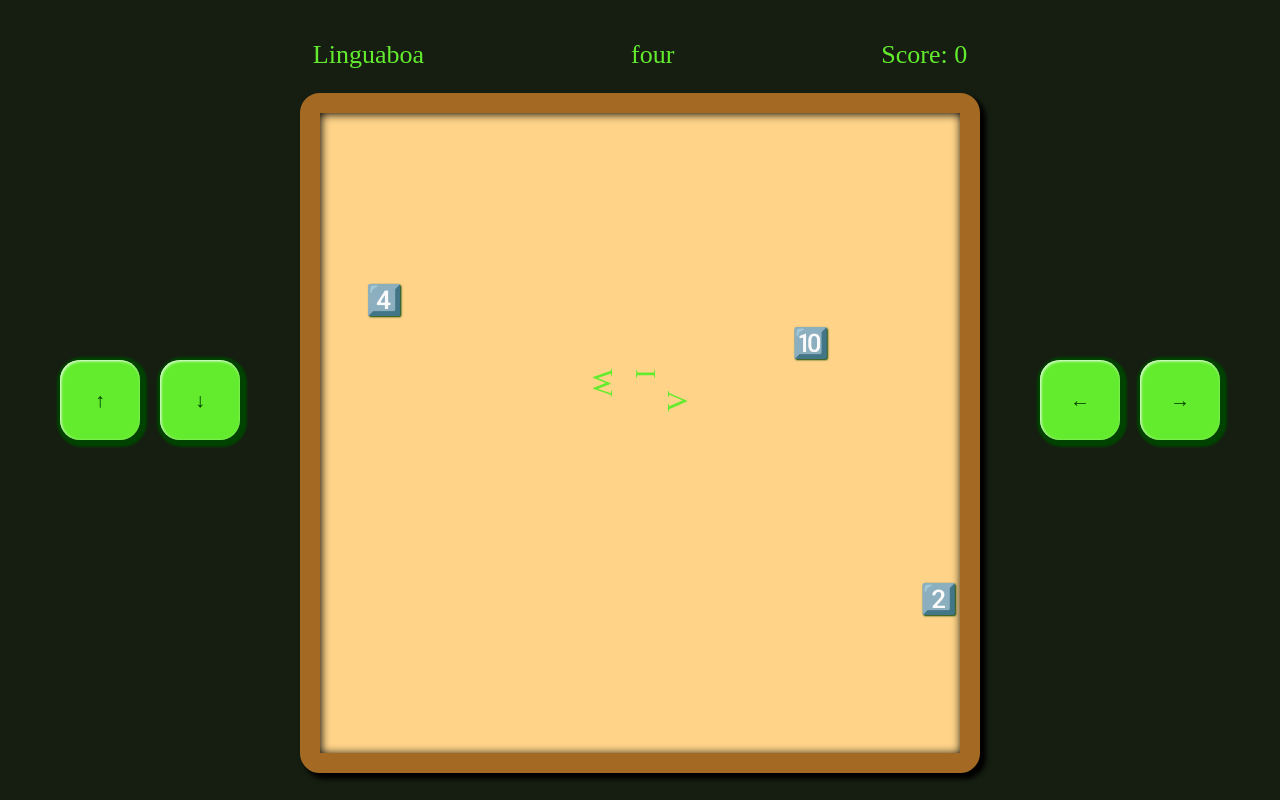
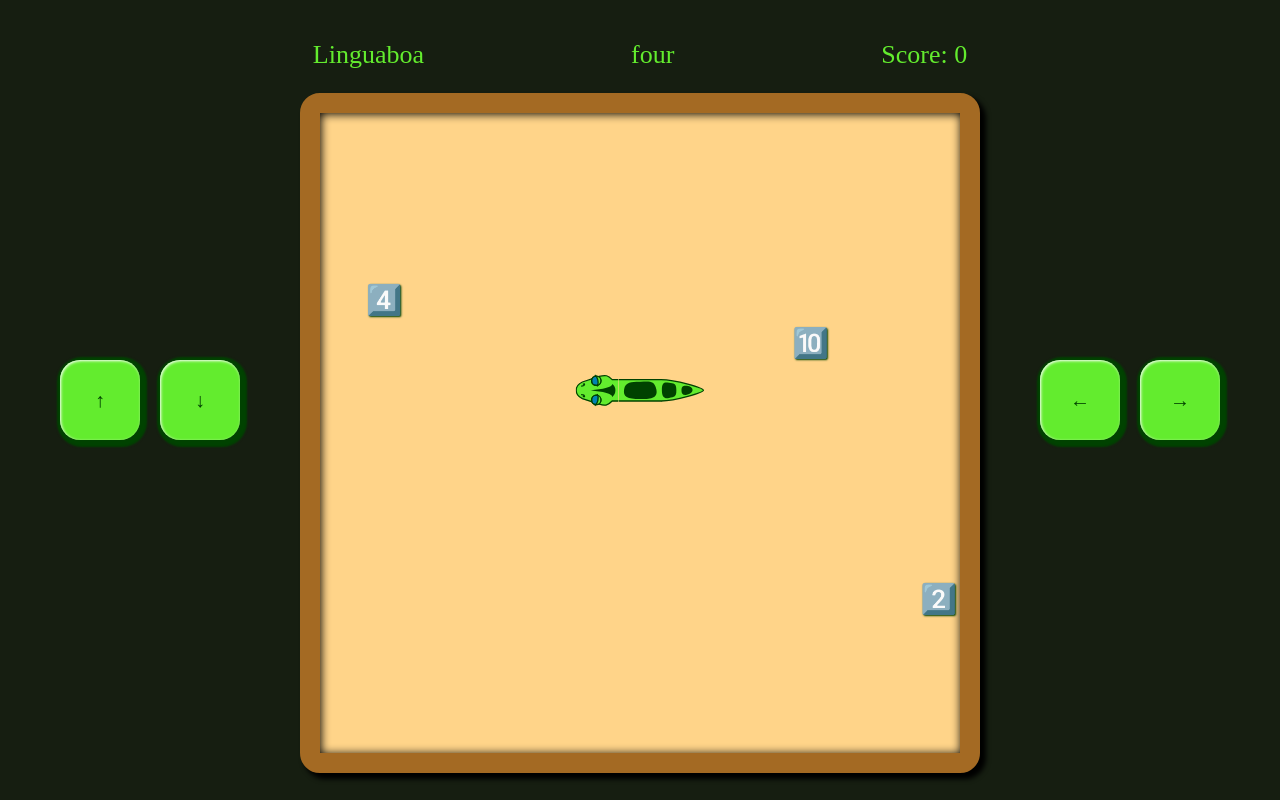
Before and after one commit to mankal111/LinguaBoa, a React (Create React App) app: page / in a window 1280 px wide. Both pictures are taken after a click on the button "PLAY". Built offline with nearby package versions, Linux system fonts and the light colour scheme; a web font is replaced by a local one.

Commit message:
added svg graphics

```diff
--- a/src/components/SnakePart.js
+++ b/src/components/SnakePart.js
@@ -21,27 +21,68 @@ const SnakePart = ({x, y, type, from, to}) => {
     if ((fromCode === 0 && toCode === 3) || (fromCode === 3 && toCode === 0))
         mainDirectionCode = 3;
 
-    let tileImage;
+    const fixedPositionStyle = {position:"fixed"};
+    let tileSVG;
     switch(type) {
         case 'head':
-            tileImage = 'W';
+            tileSVG = (<svg style={fixedPositionStyle}  width="100%" height="100%" viewBox="0 0 100 100" fill="none" xmlns="http://www.w3.org/2000/svg">
+            <path d="M31.2743 85L18.2847 45.7249C13.7743 30 15.7743 25 25.7847 15.2249V0H75.7847V15.2249C85.7743 25 87.7743 30 83.2847 45.7249L76.7795 65.3624L70.2743 85C65.7743 95 60.7743 99.5 50.7743 99.5C40.7743 99.5 35.7743 95 31.2743 85Z" fill="#63EC2E"/>
+            <path d="M25.0104 0V15.2249C15 25 13 30 17.5104 45.7249L30.5 85C35 95 40 99.5 50 99.5C60 99.5 65 95 69.5 85L76.0052 65.3624L82.5104 45.7249C87 30 85 25 75.0104 15.2249V0" stroke="#004200" stroke-width="3"/>
+            <circle cx="72.5" cy="52.5" r="11" fill="#0082B4" stroke="#004200" stroke-width="3"/>
+            <circle cx="27.5" cy="52.5" r="11" fill="#0082B4" stroke="#004200" stroke-width="3"/>
+            <path d="M25 42C17.4 44 16.5 50.5 17 53.5C23 46.7 33.5 47.6667 38 49C35.2 41.8 28.1667 41.3333 25 42Z" fill="#63EC2E"/>
+            <path d="M75.64 42.3576C82.7049 44.555 83.1742 50.1469 82.5257 52.6682C77.2544 46.4888 67.2748 46.628 62.9439 47.47C66.0123 41.5231 72.6864 41.5838 75.64 42.3576Z" fill="#63EC2E"/>
+            <circle cx="27.5" cy="52.5" r="11" stroke="#004200" stroke-width="3"/>
+            <circle cx="72.5" cy="52.5" r="11" stroke="#004200" stroke-width="3"/>
+            <path d="M41 50.257C31.5 44.9926 18.5 49.7784 14 56" stroke="#004200" stroke-width="3"/>
+            <path d="M59 50.257C68.5 44.9926 81.5 49.7784 86 56" stroke="#004200" stroke-width="3"/>
+            <path d="M60 88C60 85.3333 60.8498 80 64.2492 80C64.8158 80 65.609 80.8 64.2492 84" stroke="#004200" stroke-width="3"/>
+            <path d="M40 88C40 85.3333 39.1502 80 35.7508 80C35.1842 80 34.391 80.8 35.7508 84" stroke="#004200" stroke-width="3"/>
+            <path d="M35 15C45 15 49 55 50 70C51.5 55 55 15 65.5 15C57.5 5 42 5 35 15Z" fill="#004200"/>
+            </svg>
+
+            );
             break;
         case 'tail':
-            tileImage = 'V';
+            tileSVG = (<svg style={fixedPositionStyle} width="100%" height="100%" viewBox="0 0 100 100" fill="none" xmlns="http://www.w3.org/2000/svg">
+            <path d="M50 99.5C45 99.5 25 35 25 0H75C75 35 55 99.5 50 99.5Z" fill="#63EC2E"/>
+            <path d="M25 0C25 35 45 99.5 50 99.5C55 99.5 75 35 75 0" stroke="#004200" stroke-width="3"/>
+            <path d="M60.5 60.5C59.4412 69.5 55.5 74 50.5 74C45.5 74 41 68.5 39.5 60.5C38 52.5 39.5 48 50.5 48C60.5 48 61.3823 53 60.5 60.5Z" fill="#004200"/>
+            <path d="M67.5 19C66 29.5 67.4999 36 49.9999 36C33.9999 36 35.0173 31.5 32 19C29.7447 9.65658 32 2 49.9999 2C69.5 2 69 8.5 67.5 19Z" fill="#004200"/>
+            </svg>
+
+            );
             break;
         default:
-            tileImage = changesDirection ? 'L' : 'I';
+            tileSVG = changesDirection ? (<svg style={fixedPositionStyle}  width="100%" height="100%" viewBox="0 1 100 100" fill="none" xmlns="http://www.w3.org/2000/svg">
+            <path d="M100 26C87 26 75 14 75 1H25C25 40 61 76 100 76V26Z" fill="#63EC2E"/>
+            <path d="M75 1C75 14 87 26 100 26" stroke="#004200" stroke-width="3"/>
+            <path d="M25 1C25 40 61 76 100 76" stroke="#004200" stroke-width="3"/>
+            <path d="M85 26C100 34.5 96.5 44 93.5 57.5C90.5 71 65.0362 64.433 52 52.5C38.9638 40.567 33 20 52 10C71 1.84302e-05 73.8838 19.7008 85 26Z" fill="#004200"/>
+            </svg>
+
+            ) : (<svg style={fixedPositionStyle}  width="100%" height="100%" viewBox="0 0 100 100" fill="none" xmlns="http://www.w3.org/2000/svg">
+            <path d="M25 100V0H75V100H25Z" fill="#63EC2E"/>
+            <path d="M25 0V100M75 0V100" stroke="#004200" stroke-width="3"/>
+            <path d="M70.4687 50.5C70.4687 81 65.5 91 47.4687 88C29.4375 85 29.9687 68.1731 29.9687 50.5C29.9687 32.8269 24.4687 17.5 47.4687 12.5C70.4687 7.5 70.4687 28.8552 70.4687 50.5Z" fill="#004200"/>
+            </svg>
+
+
+);
             break;
     }
     return <div
         style={{
             gridRowStart: y,
             gridColumnStart: x,
-            transform: `rotate(${mainDirectionCode*90}deg)`
+            transform: `rotate(${mainDirectionCode*90}deg)`,
+            position: 'relative',
+            width: '100%',
+            height: '100%'
         }}
         //className={`snake-part snake-part-${type} ${directionStyle}`}
     >
-        {tileImage}
+        {tileSVG}
     </div>;
 }
 
```
